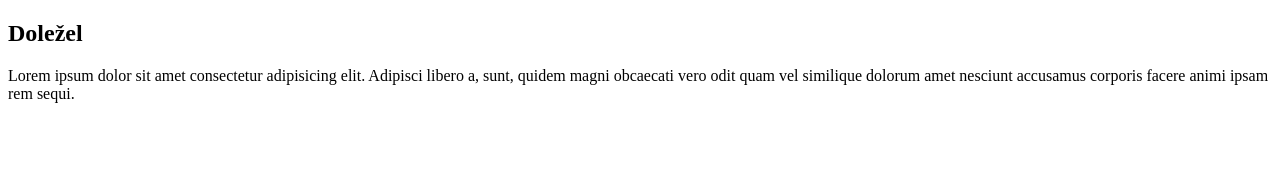
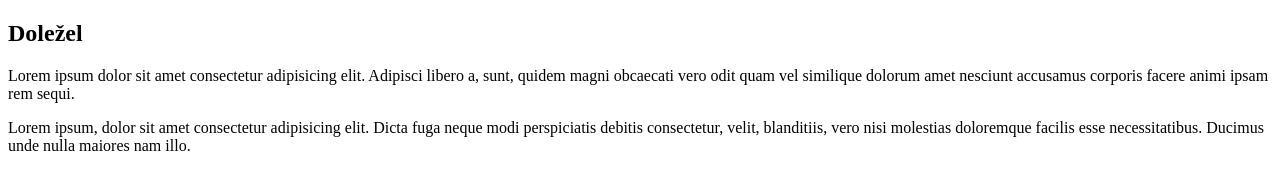
Before and after one commit to Dadfa4555/Dolezel1, a plain HTML site: page index.html in a window 1280 px wide. Drawn offline with Linux system fonts and the light colour scheme.

Commit message:
přidán druhý odstavec

```diff
--- a/index.html
+++ b/index.html
@@ -11,5 +11,8 @@
 
     <p>Lorem ipsum dolor sit amet consectetur adipisicing elit. Adipisci libero a, sunt, quidem magni obcaecati vero
         odit quam vel similique dolorum amet nesciunt accusamus corporis facere animi ipsam rem sequi.</p>
+    <p>Lorem ipsum, dolor sit amet consectetur adipisicing elit. Dicta fuga neque modi perspiciatis debitis consectetur,
+        velit, blanditiis, vero nisi molestias doloremque facilis esse necessitatibus. Ducimus unde nulla maiores nam
+        illo.</p>
 </body>
 </html>
```
